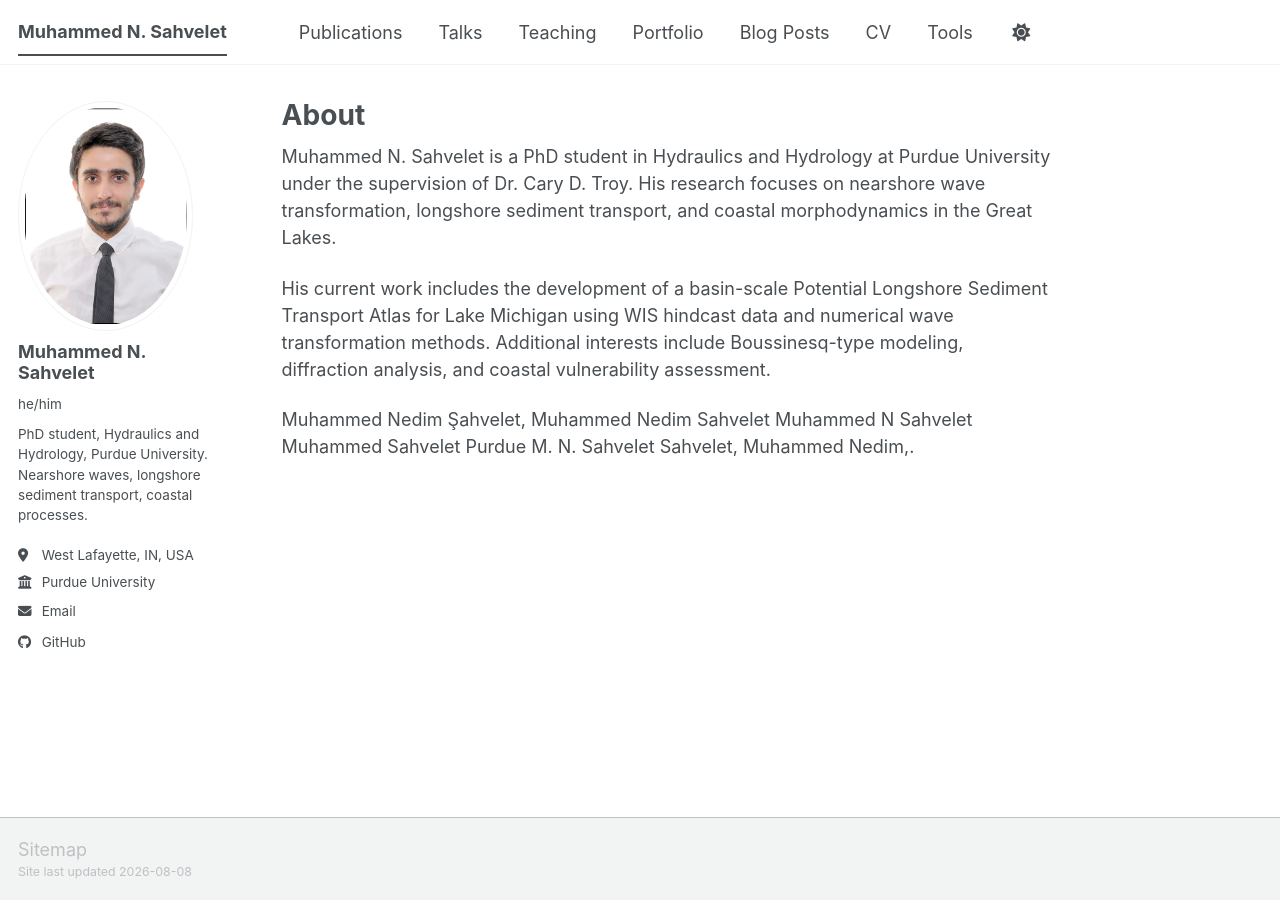
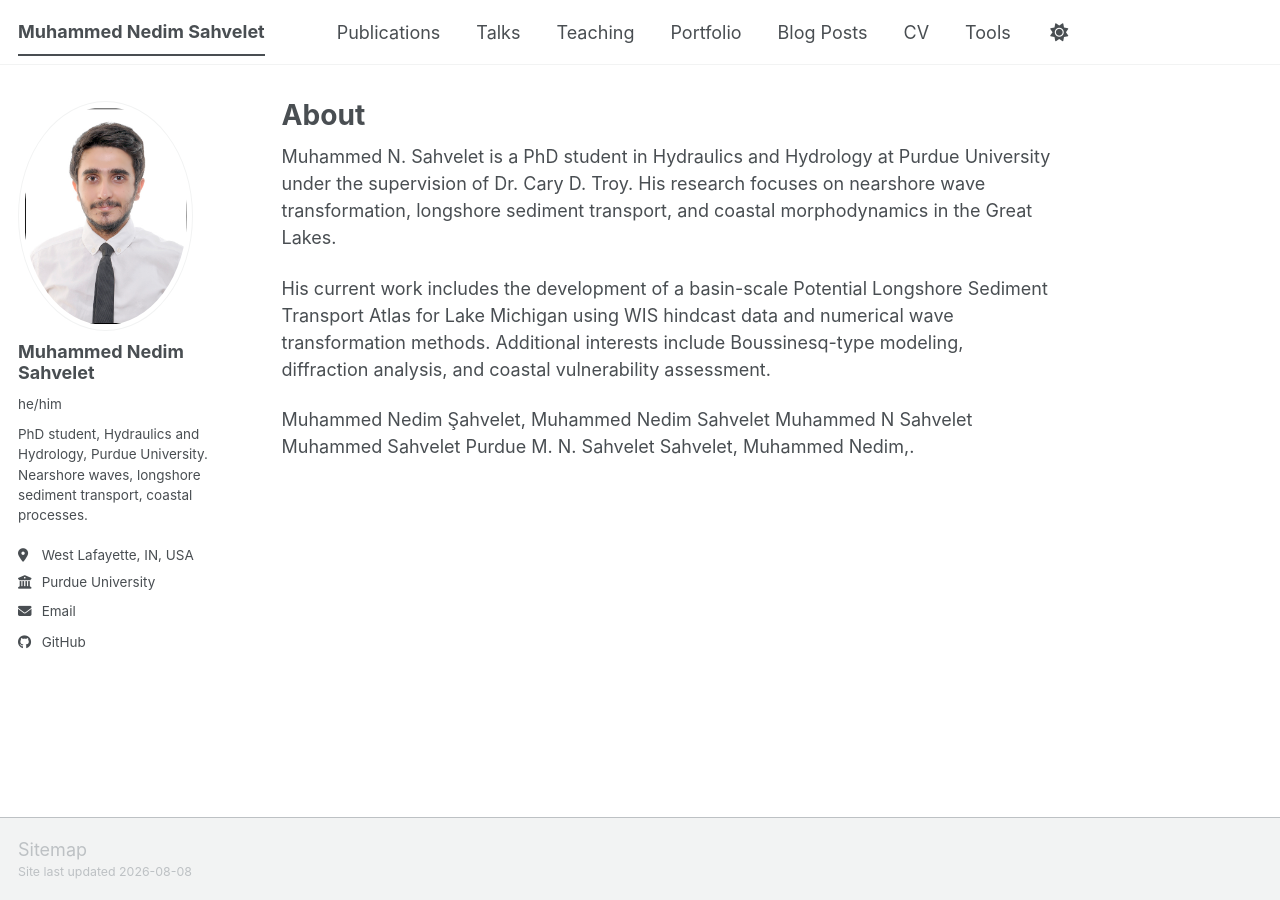
Before and after one commit to mnsahvelet/mnsahvelet.github.io, a Jekyll site: the page built from _pages/about.md, in a window 1280 px wide. Built offline with Jekyll 4.4.1, drawn with Linux system fonts in a browser that asks for light colours; a script bundle is joined from its source files by our own code; library files that are not in the unit come from our copies.

Commit message:
Update author name to 'Muhammed Nedim Sahvelet'

```diff
--- a/_config.yml
+++ b/_config.yml
@@ -4,9 +4,9 @@
 # Basic Site Settings
 locale                   : "en-US"
 site_theme               : "default"   # "default", "air", "sunrise", "mint", "dirt", "contrast"
-title                    : "Muhammed N. Sahvelet"
+title                    : "Muhammed Nedim Sahvelet"
 title_separator          : "-"
-name                     : &name "Muhammed N. Sahvelet"
+name                     : &name "Muhammed Nedim Sahvelet"
 description              : &description "PhD student in Hydraulics and Hydrology at Purdue University. Research interests include nearshore wave transformation, longshore sediment transport, and coastal modeling."
 
 url                      : "https://mnsahvelet.github.io"
@@ -16,7 +16,7 @@ repository               : "mnsahvelet/mnsahvelet.github.io"
 # Site Author (sidebar)
 author:
   avatar           : "profile.png"   # put your image in /images/profile.png
-  name             : "Muhammed N. Sahvelet"
+  name             : "Muhammed Nedim Sahvelet"
   pronouns         : "he/him"
   bio              : "PhD student, Hydraulics and Hydrology, Purdue University. Nearshore waves, longshore sediment transport, coastal processes."
   location         : "West Lafayette, IN, USA"
```
